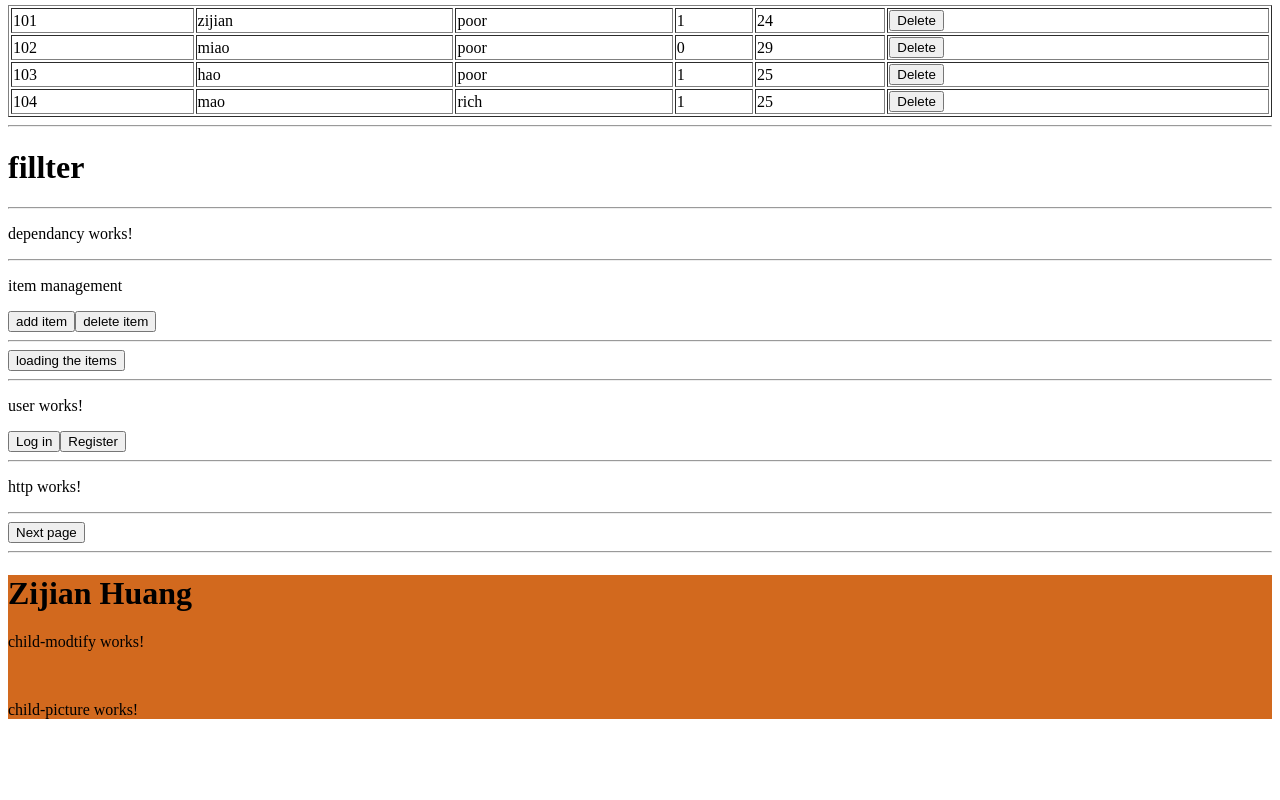
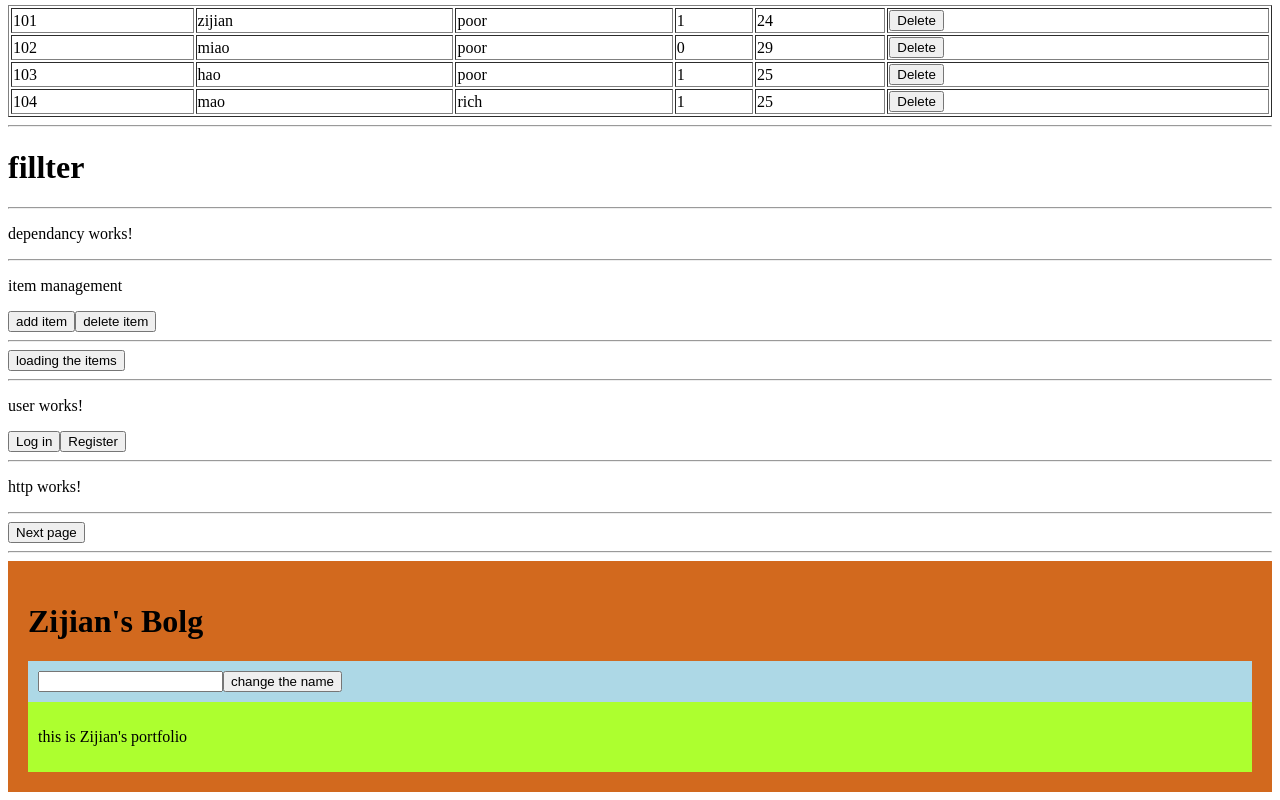
Before and after one commit to ZijianHuang98/Angualr, an Angular app: page / in a window 1280 px wide. Shown: the part 439-1239 px from the top of the page. Before the commit the page ends 1174 px from the top, so only its background shows below. Built offline with nearby package versions, Linux system fonts and the light colour scheme.

Commit message:
Data pass c to p or p to c

```diff
--- a/src/app/child-modtify/child-modtify.component.html
+++ b/src/app/child-modtify/child-modtify.component.html
@@ -1 +1,4 @@
-<p>child-modtify works!</p>
+<div style="background-color:lightblue;padding: 10px;">
+<input [(ngModel)] = 'inputName'>
+<button (click)="getModify()">change the name </button>
+</div>
--- a/src/app/child-modtify/child-modtify.component.ts
+++ b/src/app/child-modtify/child-modtify.component.ts
@@ -1,4 +1,5 @@
-import { Component, OnInit } from '@angular/core';
+import { Component, EventEmitter, OnInit, Output } from '@angular/core';
+import {FormsModule} from '@angular/forms'
 
 @Component({
   selector: 'app-child-modtify',
@@ -7,8 +8,16 @@ import { Component, OnInit } from '@angular/core';
 })
 export class ChildModtifyComponent implements OnInit {
 
+
+  inputName:string = null
+  @Output()
+  launch = new EventEmitter()
   constructor() { }
+  getModify(){
+    console.log(this.inputName)
+    this.launch.emit(this.inputName)
 
+  }
   ngOnInit(): void {
   }
 
--- a/src/app/child-picture/child-picture.component.html
+++ b/src/app/child-picture/child-picture.component.html
@@ -1 +1,3 @@
-<p>child-picture works!</p>
+<div style="background-color:greenyellow; padding:10px">
+<p>this is {{childName}}'s portfolio</p>
+</div>
--- a/src/app/child-picture/child-picture.component.ts
+++ b/src/app/child-picture/child-picture.component.ts
@@ -1,4 +1,4 @@
-import { Component, OnInit } from '@angular/core';
+import { Component, Input, OnInit } from '@angular/core';
 
 @Component({
   selector: 'app-child-picture',
@@ -9,6 +9,9 @@ export class ChildPictureComponent implements OnInit {
 
   constructor() { }
 
+  @Input()
+  childName:string = ''
+
   ngOnInit(): void {
   }
 
--- a/src/app/parent-blog/parent-blog.component.html
+++ b/src/app/parent-blog/parent-blog.component.html
@@ -1,6 +1,5 @@
-<div style = " background-color: chocolate;">
-<h1>Zijian Huang</h1>
-<app-child-modtify></app-child-modtify>
-<br/>
-<app-child-picture></app-child-picture>
+<div style = " background-color: chocolate; padding: 20px;">
+<h1>{{userName}}'s Bolg</h1>
+<app-child-modtify (launch)="doChange($event)"></app-child-modtify>
+<app-child-picture [childName] = "userName" ></app-child-picture>
 </div>
--- a/src/app/parent-blog/parent-blog.component.ts
+++ b/src/app/parent-blog/parent-blog.component.ts
@@ -6,6 +6,10 @@ import { Component, OnInit } from '@angular/core';
   styleUrls: ['./parent-blog.component.css']
 })
 export class ParentBlogComponent implements OnInit {
+  public userName: string = 'Zijian'
+  doChange(e){
+    this.userName = e
+  }
 
   constructor() { }
 
```
Also changed, not shown: 1 other file (tests, documents, lock files or other folders).
